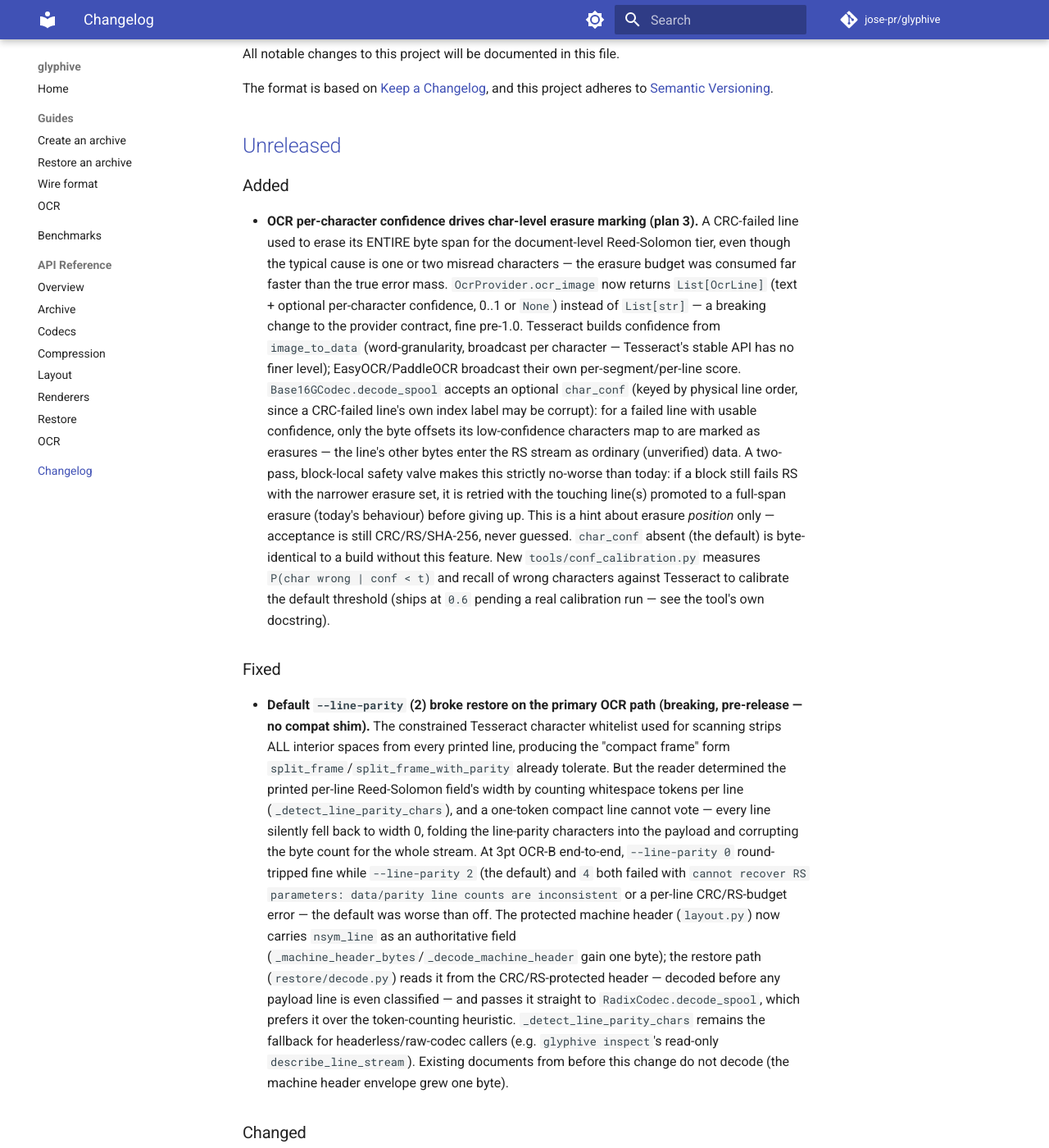
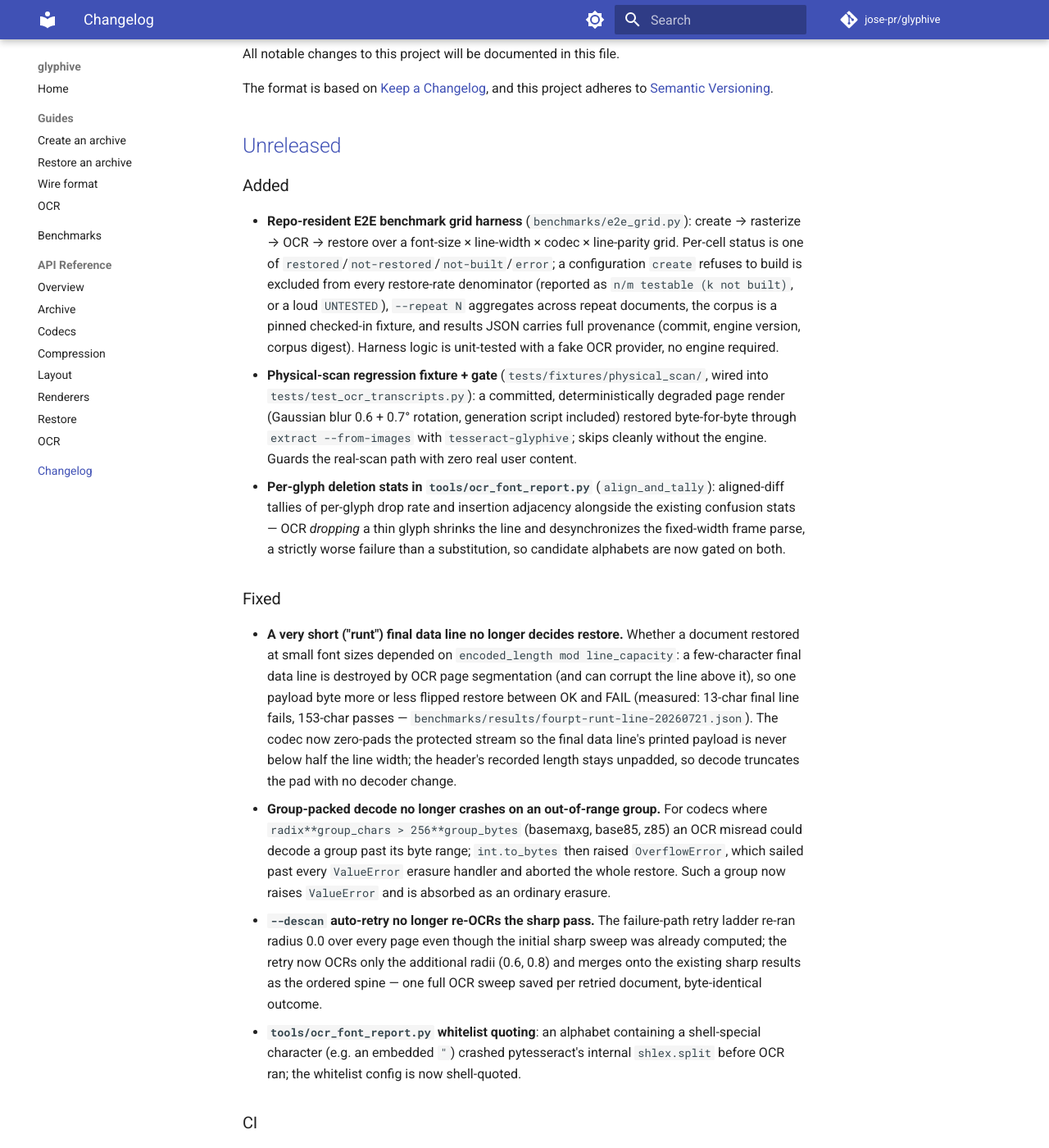
Before and after one commit to jose-pr/glyphive, an MkDocs documentation site: the page built from docs/changelog.md, in a window 1280 px wide and 1400 px high, scrolled down 208 px. Shown: the whole window at 82% size. Built offline with MkDocs 1.6.1 and Material for MkDocs 9.7.7, drawn with Linux system fonts in a browser that asks for light colours; comment, search, counter and statistics services are not loaded; some of the changed text lies outside the part shown.

Commit message:
docs: self-contained references, module API header update, changelog for the 2026-07-21 batch
Committed files must not reference private (untracked) working notes:
point instead at the committed measurement JSONs or state the rationale
inline. Update src/glyphive/AGENTS.md for the new codec contracts
(final-line padding, group-decode ValueError-on-corruption, machine-frame
per-line RS) and record the batch in CHANGELOG.md.

```diff
--- a/CHANGELOG.md
+++ b/CHANGELOG.md
@@ -6,6 +6,67 @@
 and this project adheres to [Semantic Versioning](https://semver.org/).
 
 ## [Unreleased]
+
+### Added
+
+- **Repo-resident E2E benchmark grid harness** (`benchmarks/e2e_grid.py`):
+  create → rasterize → OCR → restore over a font-size × line-width × codec ×
+  line-parity grid. Per-cell status is one of
+  `restored`/`not-restored`/`not-built`/`error`; a configuration `create`
+  refuses to build is excluded from every restore-rate denominator (reported
+  as `n/m testable (k not built)`, or a loud `UNTESTED`), `--repeat N`
+  aggregates across repeat documents, the corpus is a pinned checked-in
+  fixture, and results JSON carries full provenance (commit, engine version,
+  corpus digest). Harness logic is unit-tested with a fake OCR provider, no
+  engine required.
+- **Physical-scan regression fixture + gate**
+  (`tests/fixtures/physical_scan/`, wired into `tests/test_ocr_transcripts.py`):
+  a committed, deterministically degraded page render (Gaussian blur 0.6 +
+  0.7° rotation, generation script included) restored byte-for-byte through
+  `extract --from-images` with `tesseract-glyphive`; skips cleanly without
+  the engine. Guards the real-scan path with zero real user content.
+- **Per-glyph deletion stats in `tools/ocr_font_report.py`**
+  (`align_and_tally`): aligned-diff tallies of per-glyph drop rate and
+  insertion adjacency alongside the existing confusion stats — OCR *dropping*
+  a thin glyph shrinks the line and desynchronizes the fixed-width frame
+  parse, a strictly worse failure than a substitution, so candidate alphabets
+  are now gated on both.
+
+### Fixed
+
+- **A very short ("runt") final data line no longer decides restore.**
+  Whether a document restored at small font sizes depended on
+  `encoded_length mod line_capacity`: a few-character final data line is
+  destroyed by OCR page segmentation (and can corrupt the line above it), so
+  one payload byte more or less flipped restore between OK and FAIL
+  (measured: 13-char final line fails, 153-char passes —
+  `benchmarks/results/fourpt-runt-line-20260721.json`). The codec now
+  zero-pads the protected stream so the final data line's printed payload is
+  never below half the line width; the header's recorded length stays
+  unpadded, so decode truncates the pad with no decoder change.
+- **Group-packed decode no longer crashes on an out-of-range group.** For
+  codecs where `radix**group_chars > 256**group_bytes` (basemaxg, base85,
+  z85) an OCR misread could decode a group past its byte range;
+  `int.to_bytes` then raised `OverflowError`, which sailed past every
+  `ValueError` erasure handler and aborted the whole restore. Such a group
+  now raises `ValueError` and is absorbed as an ordinary erasure.
+- **`--descan` auto-retry no longer re-OCRs the sharp pass.** The failure-path
+  retry ladder re-ran radius 0.0 over every page even though the initial
+  sharp sweep was already computed; the retry now OCRs only the additional
+  radii (0.6, 0.8) and merges onto the existing sharp results as the ordered
+  spine — one full OCR sweep saved per retried document, byte-identical
+  outcome.
+- **`tools/ocr_font_report.py` whitelist quoting**: an alphabet containing a
+  shell-special character (e.g. an embedded `"`) crashed pytesseract's
+  internal `shlex.split` before OCR ran; the whitelist config is now
+  shell-quoted.
+
+### CI
+
+- **PyPI publish and GitHub release no longer depend on the docs deploy.**
+  A GitHub Pages/docs failure blocked the v0.1.0 package publish twice;
+  `docs-build`/`docs-deploy` are now a parallel, best-effort branch off the
+  release-critical path.
 
 ### Added
 
```
Also changed, not shown: benchmarks/results/README.md (+2 -3 lines), src/glyphive/AGENTS.md (+16 -1 lines), 7 other files.
